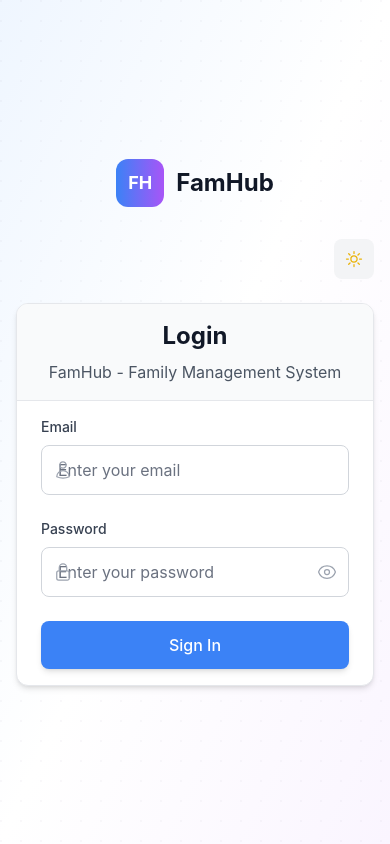
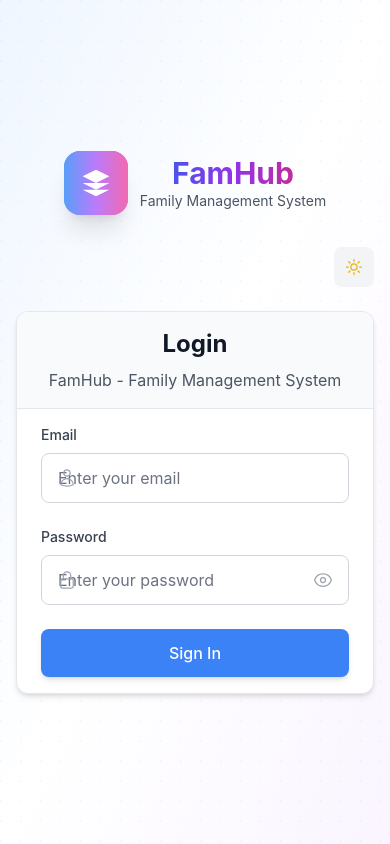
Before and after one commit to cOsMiCTr/famhub-family-management, a React (Vite) app in the folder client/: page /login in a window 390 px wide. Built offline with nearby package versions, Linux system fonts and the light colour scheme.

Commit message:
Fix icon overlapping, center layout, and add cool animated logo design

```diff
--- a/client/src/pages/LoginPage.tsx
+++ b/client/src/pages/LoginPage.tsx
@@ -57,18 +57,27 @@ const LoginPage: React.FC = () => {
 
       <div className="relative flex min-h-screen">
         {/* Left side - Branding */}
-        <div className="hidden lg:flex lg:w-1/2 lg:flex-col lg:justify-center lg:px-12">
-          <div className="animate-fadeIn">
-            <div className="flex items-center space-x-4 mb-8">
-              <div className="h-16 w-16 bg-gradient-to-r from-blue-500 to-purple-500 rounded-2xl flex items-center justify-center shadow-xl">
-                <span className="text-white font-bold text-2xl">FH</span>
+        <div className="hidden lg:flex lg:w-1/2 lg:flex-col lg:justify-center lg:items-center lg:px-12">
+          <div className="animate-fadeIn text-center">
+            <div className="mb-8">
+              <div className="h-24 w-24 bg-gradient-to-r from-blue-500 via-purple-500 to-pink-500 rounded-3xl flex items-center justify-center shadow-2xl mx-auto mb-6 relative overflow-hidden">
+                {/* Cool logo design */}
+                <div className="absolute inset-0 bg-gradient-to-r from-blue-400 via-purple-400 to-pink-400 opacity-80"></div>
+                <div className="relative z-10">
+                  <svg className="h-12 w-12 text-white" viewBox="0 0 24 24" fill="currentColor">
+                    <path d="M12 2L2 7L12 12L22 7L12 2Z" />
+                    <path d="M2 17L12 22L22 17" />
+                    <path d="M2 12L12 17L22 12" />
+                  </svg>
+                </div>
+                <div className="absolute -top-1 -right-1 h-3 w-3 bg-yellow-400 rounded-full animate-pulse"></div>
+                <div className="absolute -bottom-1 -left-1 h-2 w-2 bg-green-400 rounded-full animate-bounce"></div>
               </div>
-              <div>
-                <h1 className="text-4xl font-bold text-gray-900 dark:text-white">FamHub</h1>
-                <p className="text-lg text-gray-600 dark:text-gray-300">Family Management System</p>
-              </div>
+              <h1 className="text-5xl font-bold text-gray-900 dark:text-white mb-2 bg-gradient-to-r from-blue-600 via-purple-600 to-pink-600 bg-clip-text text-transparent">
+                FamHub
+              </h1>
+              <p className="text-xl text-gray-600 dark:text-gray-300 font-medium">Family Management System</p>
             </div>
-
           </div>
         </div>
 
@@ -79,10 +88,24 @@ const LoginPage: React.FC = () => {
               {/* Mobile logo */}
               <div className="lg:hidden text-center mb-8">
                 <div className="flex items-center justify-center space-x-3 mb-4">
-                  <div className="h-12 w-12 bg-gradient-to-r from-blue-500 to-purple-500 rounded-xl flex items-center justify-center">
-                    <span className="text-white font-bold text-lg">FH</span>
+                  <div className="h-16 w-16 bg-gradient-to-r from-blue-500 via-purple-500 to-pink-500 rounded-2xl flex items-center justify-center shadow-xl relative overflow-hidden">
+                    <div className="absolute inset-0 bg-gradient-to-r from-blue-400 via-purple-400 to-pink-400 opacity-80"></div>
+                    <div className="relative z-10">
+                      <svg className="h-8 w-8 text-white" viewBox="0 0 24 24" fill="currentColor">
+                        <path d="M12 2L2 7L12 12L22 7L12 2Z" />
+                        <path d="M2 17L12 22L22 17" />
+                        <path d="M2 12L12 17L22 12" />
+                      </svg>
+                    </div>
+                    <div className="absolute -top-1 -right-1 h-2 w-2 bg-yellow-400 rounded-full animate-pulse"></div>
+                    <div className="absolute -bottom-1 -left-1 h-1.5 w-1.5 bg-green-400 rounded-full animate-bounce"></div>
                   </div>
-                  <span className="text-2xl font-bold text-gray-900 dark:text-white">FamHub</span>
+                  <div>
+                    <h1 className="text-3xl font-bold text-gray-900 dark:text-white bg-gradient-to-r from-blue-600 via-purple-600 to-pink-600 bg-clip-text text-transparent">
+                      FamHub
+                    </h1>
+                    <p className="text-sm text-gray-600 dark:text-gray-300">Family Management System</p>
+                  </div>
                 </div>
               </div>
 
@@ -115,7 +138,7 @@ const LoginPage: React.FC = () => {
                         {t('auth.email')}
                       </label>
                       <div className="relative">
-                        <div className="absolute inset-y-0 left-0 pl-3 flex items-center pointer-events-none">
+                        <div className="absolute inset-y-0 left-0 pl-4 flex items-center pointer-events-none z-10">
                           <UserIcon className="h-5 w-5 text-gray-400" />
                         </div>
                         <input
@@ -124,7 +147,7 @@ const LoginPage: React.FC = () => {
                           type="email"
                           autoComplete="email"
                           required
-                          className="form-input pl-10"
+                          className="form-input pl-12 pr-4"
                           placeholder="Enter your email"
                           value={formData.email}
                           onChange={handleChange}
@@ -137,7 +160,7 @@ const LoginPage: React.FC = () => {
                         {t('auth.password')}
                       </label>
                       <div className="relative">
-                        <div className="absolute inset-y-0 left-0 pl-3 flex items-center pointer-events-none">
+                        <div className="absolute inset-y-0 left-0 pl-4 flex items-center pointer-events-none z-10">
                           <LockClosedIcon className="h-5 w-5 text-gray-400" />
                         </div>
                         <input
@@ -146,14 +169,14 @@ const LoginPage: React.FC = () => {
                           type={showPassword ? 'text' : 'password'}
                           autoComplete="current-password"
                           required
-                          className="form-input pl-10 pr-10"
+                          className="form-input pl-12 pr-12"
                           placeholder="Enter your password"
                           value={formData.password}
                           onChange={handleChange}
                         />
                         <button
                           type="button"
-                          className="absolute inset-y-0 right-0 pr-3 flex items-center"
+                          className="absolute inset-y-0 right-0 pr-4 flex items-center z-10"
                           onClick={() => setShowPassword(!showPassword)}
                         >
                           {showPassword ? (
```
